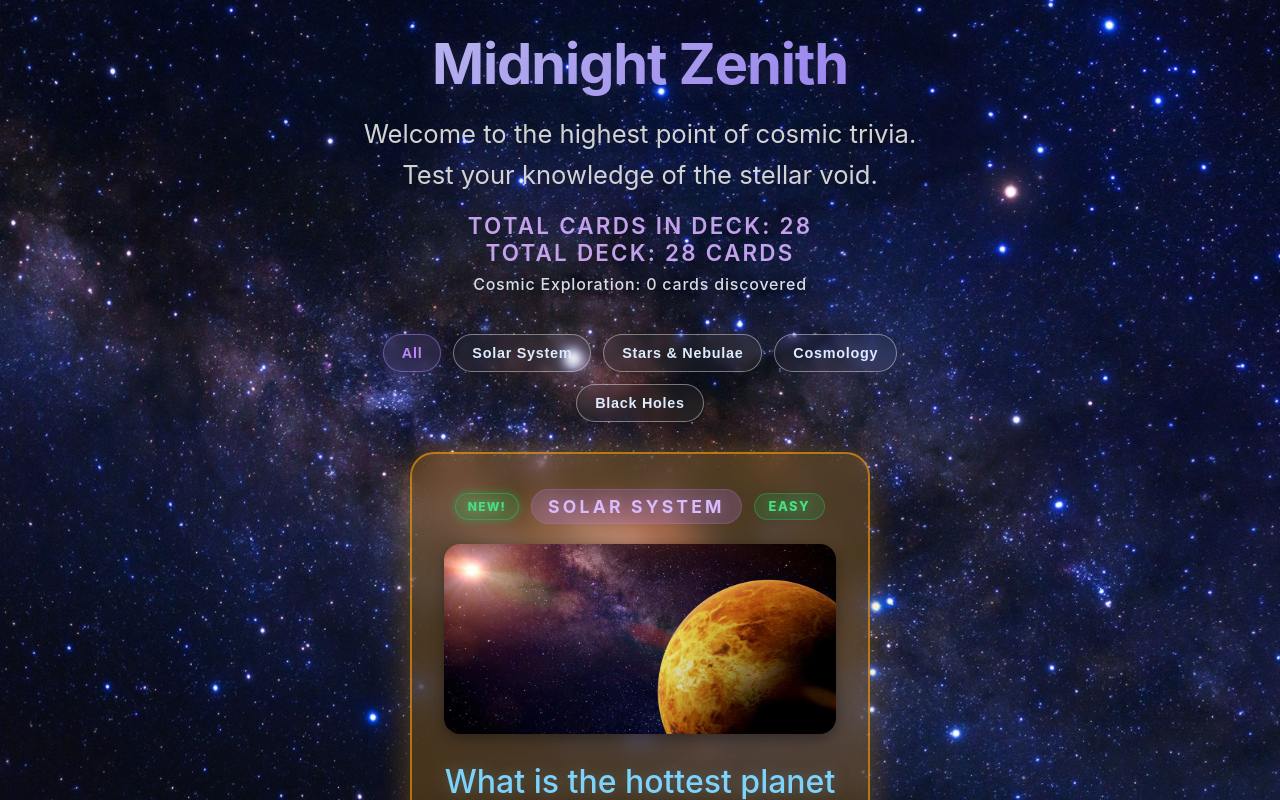
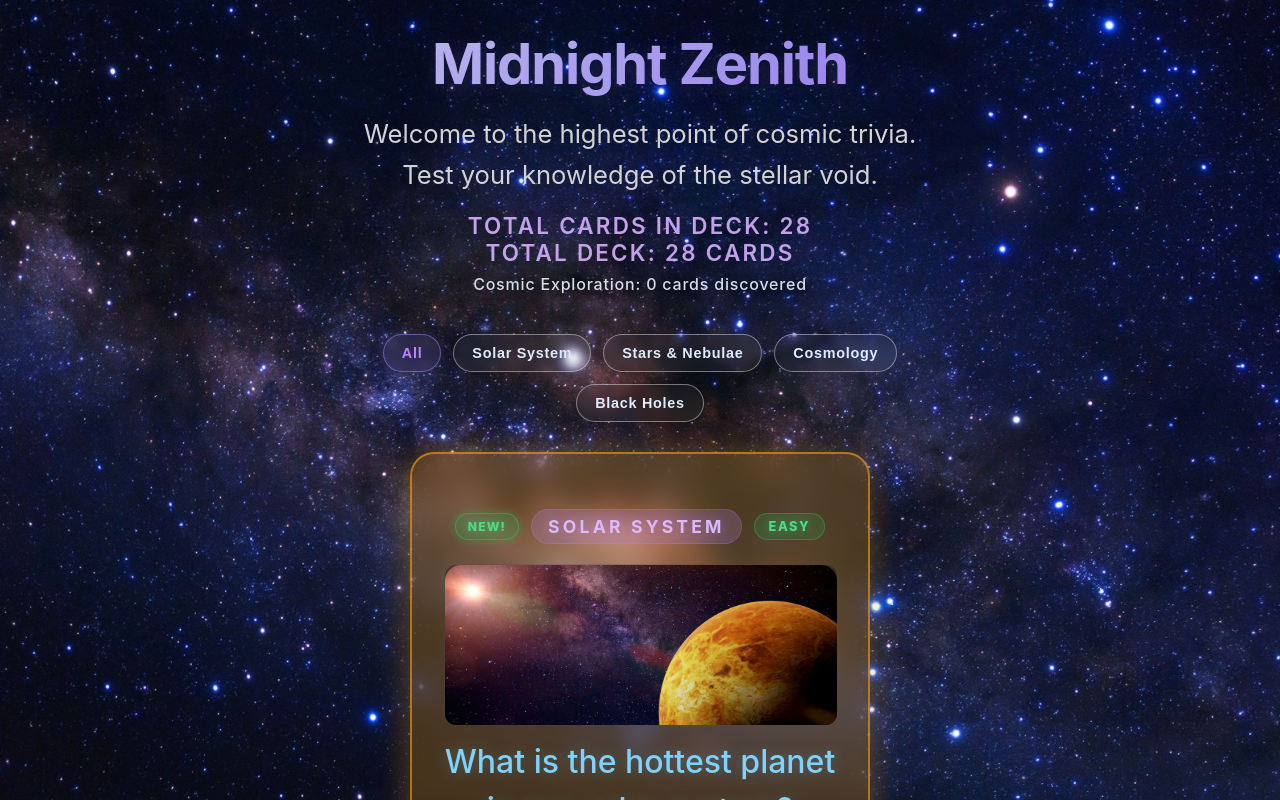
Before and after one commit to zxahamza20/Midnight-Zenith, a React (Vite) app: page / in a window 1280 px wide. Shown: the top 800 px of the page. Built offline with nearby package versions, Linux system fonts and the light colour scheme.

Commit message:
Add image styling and syntax to render all the images

```diff
--- a/src/App.css
+++ b/src/App.css
@@ -169,6 +169,28 @@ body {
   text-shadow: 0 2px 10px rgba(0, 0, 0, 0.5);
 }
 
+.card-img-container {
+  width: 100%;
+  height: 160px;
+  margin: 12px 0;
+  border-radius: 12px;
+  overflow: hidden;
+  border: 1px solid rgba(255, 255, 255, 0.08);
+  background: rgba(0, 0, 0, 0.2);
+}
+
+.card-img {
+  width: 100%;
+  height: 100%;
+  object-fit: cover;
+  object-position: center;
+  transition: transform 0.5s ease;
+}
+
+.card:hover .card-img {
+  transform: scale(1.05);
+}
+
 @media (max-width: 500px) {
   .app {
     padding-top: 15px;
--- a/src/components/Card.jsx
+++ b/src/components/Card.jsx
@@ -40,7 +40,11 @@ const Card = ({id, question, answer, category, image, forceFlipReset, difficulty
               )}
             </div>
 
-            {image && <img src={image} alt="Cosmic Clue" className="card-img" />}
+            {image && (
+              <div className="card-img-container">
+                <img src={image} alt="Cosmic Clue" className="card-img" />
+              </div>
+            )}
             <p className="question-text">{question}</p>
           </div>
         </div>
```
